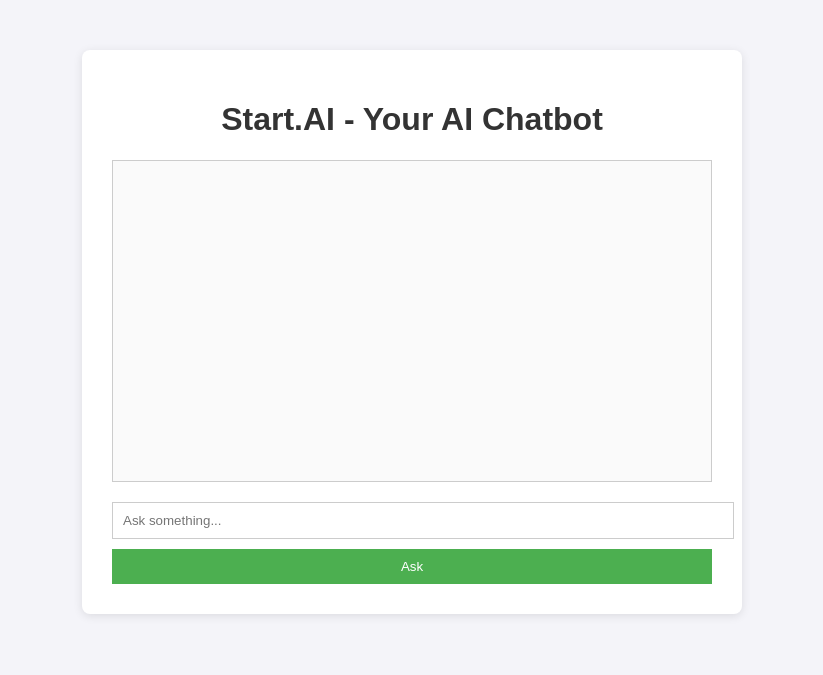
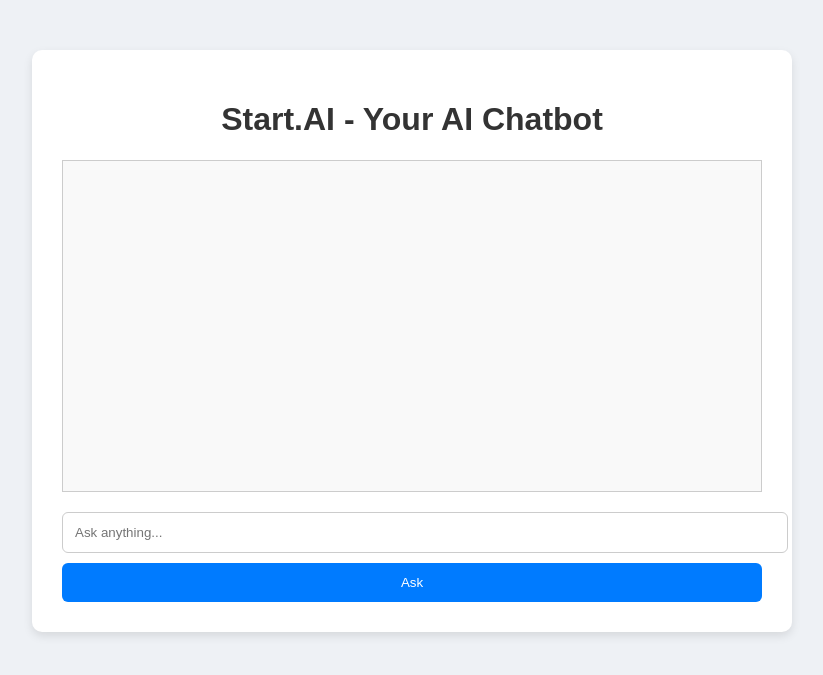
Before and after one commit to lavanya1309/bot-ai, a Flask app: page / in a window 1280 px wide. Shown: the top 675 px of the page, without its empty margins (228-1051 px from the left). Run offline with Flask 3, Linux system fonts and the light colour scheme.

Commit message:
Update index.html

```diff
--- a/templates/index.html
+++ b/templates/index.html
@@ -2,22 +2,21 @@
 <html lang="en">
 <head>
   <meta charset="UTF-8">
-    <meta name="viewport" content="width=device-width, initial-scale=1.0">
   <title>Start.AI - Your AI Chatbot</title>
   <style>
     body {
       font-family: Arial, sans-serif;
-            background-color: #f4f4f9;
+      background: #eef1f5;
       margin: 0;
       padding: 0;
     }
     .container {
-            max-width: 600px;
+      max-width: 700px;
       margin: 50px auto;
-            background-color: #fff;
+      background: white;
       padding: 30px;
-            border-radius: 8px;
-            box-shadow: 0 2px 10px rgba(0, 0, 0, 0.1);
+      border-radius: 10px;
+      box-shadow: 0 4px 10px rgba(0,0,0,0.1);
     }
     h1 {
       text-align: center;
@@ -25,45 +24,47 @@
     }
     .chat-box {
       border: 1px solid #ccc;
-            padding: 10px;
+      background: #f9f9f9;
+      padding: 15px;
       height: 300px;
       overflow-y: auto;
       margin-bottom: 20px;
-            background-color: #fafafa;
     }
-        .input-box {
+    .message {
+      margin: 10px 0;
+      padding: 10px;
+      border-radius: 6px;
+    }
+    .user-message {
+      background: #d1e7dd;
+      text-align: right;
+    }
+    .bot-message {
+      background: #f8d7da;
+      text-align: left;
+    }
+    input[type="text"] {
       width: 100%;
-            padding: 10px;
+      padding: 12px;
+      margin-bottom: 10px;
       border: 1px solid #ccc;
-            margin-bottom: 10px;
+      border-radius: 6px;
     }
     button {
       width: 100%;
-            padding: 10px;
-            background-color: #4CAF50;
+      padding: 12px;
+      background-color: #007bff;
       color: white;
       border: none;
+      border-radius: 6px;
       cursor: pointer;
     }
     button:hover {
-            background-color: #45a049;
-        }
-        .message {
-            padding: 5px;
-            margin: 5px 0;
-        }
-        .user-message {
-            background-color: #dff0d8;
-            text-align: right;
-        }
-        .bot-message {
-            background-color: #f2dede;
-            text-align: left;
+      background-color: #0056b3;
     }
   </style>
 </head>
 <body>
-
   <div class="container">
     <h1>Start.AI - Your AI Chatbot</h1>
     <div class="chat-box" id="chat-box">
@@ -73,10 +74,9 @@
       {% endif %}
     </div>
     <form method="POST" action="/ask">
-        <input type="text" name="query" class="input-box" placeholder="Ask something..." required>
+      <input type="text" name="query" placeholder="Ask anything..." required>
       <button type="submit">Ask</button>
     </form>
   </div>
-
 </body>
 </html>
```
Lines whose indentation alone changed are shown as unchanged.
